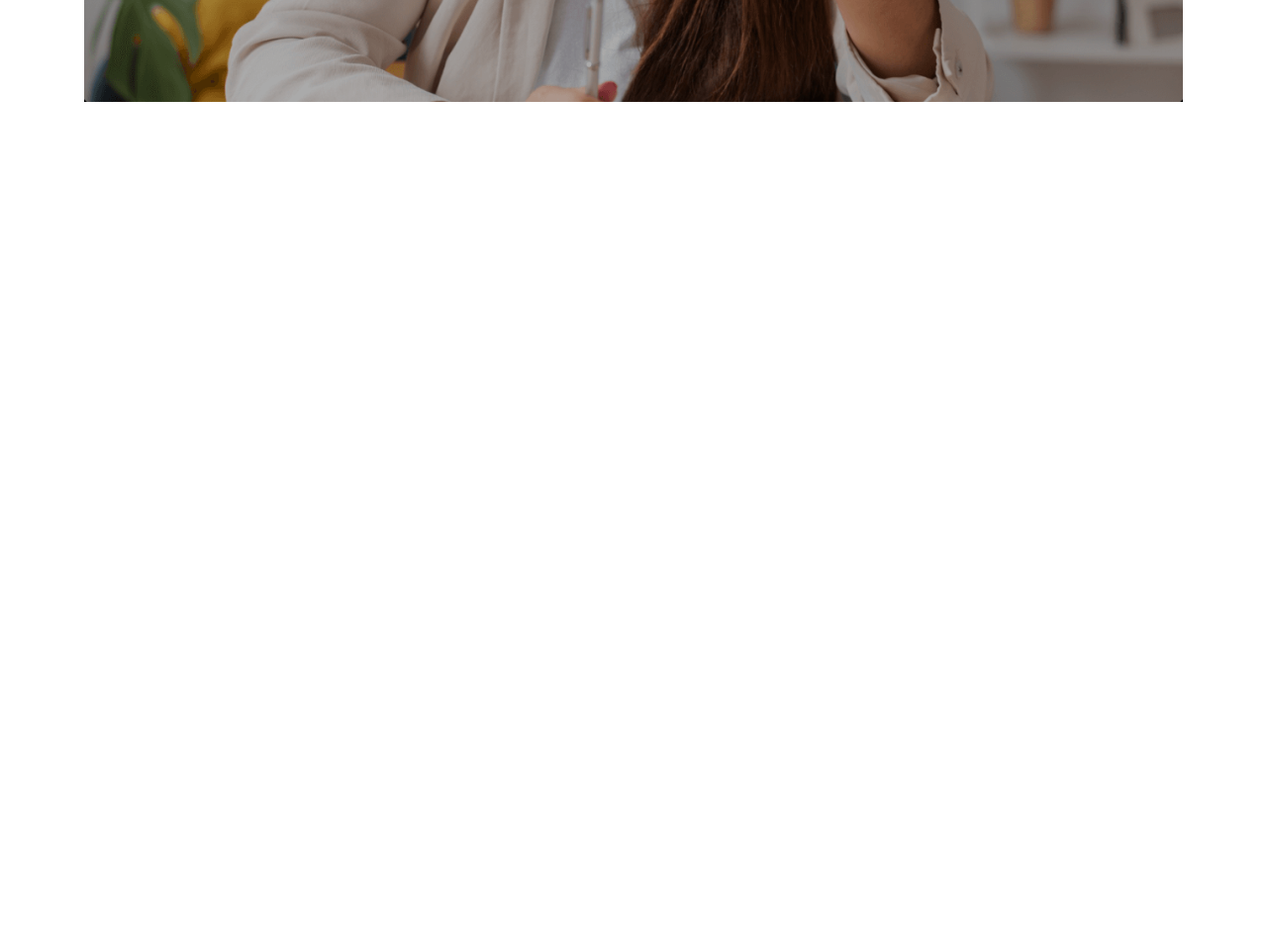
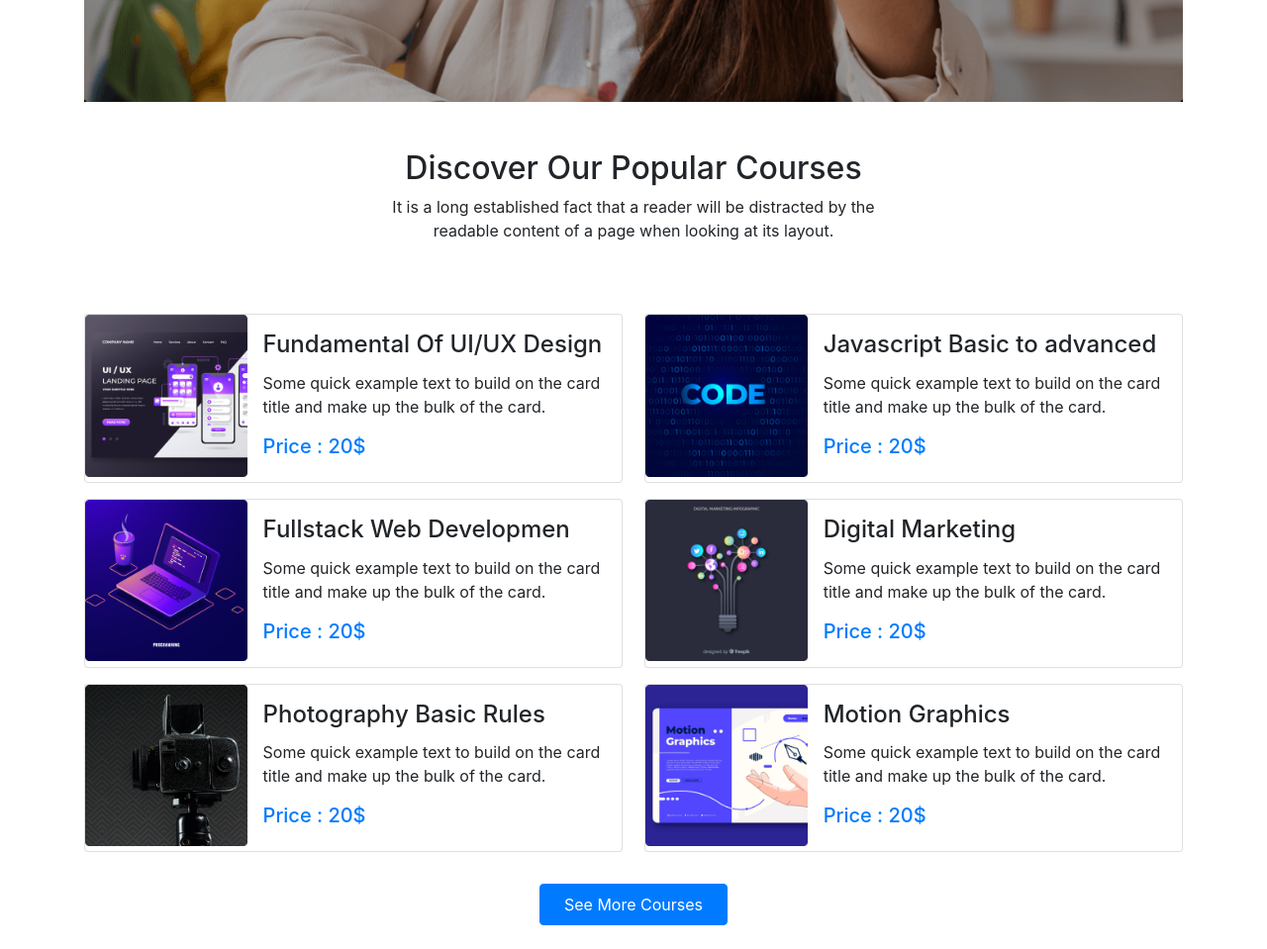
Before and after one commit to SAhmed28/EdTech, a plain HTML site: page index.html in a window 1280 px wide. Shown: the part 542-1501 px from the top of the page at 99% size. Before the commit the page ends 800 px from the top, so only its background shows below. Drawn offline with nearby package versions, Linux system fonts and the light colour scheme.

Commit message:
popular courses section added

```diff
--- a/index.html
+++ b/index.html
@@ -97,7 +97,115 @@
         <!-- slider section ends -->
     </header>
 
+    <main>
+      <!-- popular courses section starts -->
+      <section class="container courses">
+        <div class="row">
+          <div class="col-lg-12 d-flex justify-content-center my-5">
+            <div class="text-center w-50 ">
+              <h2>Discover Our Popular Courses</h2>
+              <p>It is a long established fact that a reader will be distracted by the readable content of a page when looking at its layout.</p>
+            </div>
+          </div>
+        </div>
+        <div class="row">
+          <div class="col-lg-12 col-md-6 ">
+            <div class="cards d-flex justify-content-between">
+              <div class="card my-2">
+                <div class="card-horizontal">
+                    <div class="img-square-wrapper">
+                        <img class="" src="images/course/course-1.png" alt="Card image cap">
+                    </div>
+                    <div class="card-body">
+                        <h4 class="card-title">Fundamental Of UI/UX Design</h4>
+                        <p class="card-text">Some quick example text to build on the card title and make up the bulk of the card.</p>
+                        <h5 class="text-primary">Price : 20$</h5>
+                    </div>
+                </div>
+              </div>
+              <div class="card my-2">
+                <div class="card-horizontal">
+                    <div class="img-square-wrapper">
+                        <img class="" src="images/course/course-2.png" alt="Card image cap">
+                    </div>
+                    <div class="card-body">
+                        <h4 class="card-title">Javascript Basic to advanced</h4>
+                        <p class="card-text">Some quick example text to build on the card title and make up the bulk of the card.</p>
+                        <h5 class="text-primary">Price : 20$</h5>
+                    </div>
+                </div>
+              </div>
+            </div>
+          </div>
+        </div>
+        <div class="row">
+          <div class="col-lg-12 col-md-6 ">
+            <div class="cards d-flex justify-content-between">
+              <div class="card my-2">
+                <div class="card-horizontal">
+                    <div class="img-square-wrapper">
+                        <img class="" src="images/course/course-3.png" alt="Card image cap">
+                    </div>
+                    <div class="card-body">
+                        <h4 class="card-title">Fullstack Web Developmen</h4>
+                        <p class="card-text">Some quick example text to build on the card title and make up the bulk of the card.</p>
+                        <h5 class="text-primary">Price : 20$</h5>
+                    </div>
+                </div>
+              </div>
+              <div class="card my-2">
+                <div class="card-horizontal">
+                    <div class="img-square-wrapper">
+                        <img class="" src="images/course/course-4.png" alt="Card image cap">
+                    </div>
+                    <div class="card-body">
+                        <h4 class="card-title">Digital Marketing</h4>
+                        <p class="card-text">Some quick example text to build on the card title and make up the bulk of the card.</p>
+                        <h5 class="text-primary">Price : 20$</h5>
+                    </div>
+                </div>
+              </div>
+            </div>
+          </div>
+        </div>
+        <div class="row">
+          <div class="col-lg-12 col-md-6 ">
+            <div class="cards d-flex justify-content-between">
+              <div class="card my-2">
+                <div class="card-horizontal">
+                    <div class="img-square-wrapper">
+                        <img class="" src="images/course/course-5.png" alt="Card image cap">
+                    </div>
+                    <div class="card-body">
+                        <h4 class="card-title">Photography Basic Rules</h4>
+                        <p class="card-text">Some quick example text to build on the card title and make up the bulk of the card.</p>
+                        <h5 class="text-primary">Price : 20$</h5>
+                    </div>
+                </div>
+              </div>
+              <div class="card my-2">
+                <div class="card-horizontal">
+                    <div class="img-square-wrapper">
+                        <img class="" src="images/course/course-6.png" alt="Card image cap">
+                    </div>
+                    <div class="card-body">
+                        <h4 class="card-title">Motion Graphics</h4>
+                        <p class="card-text">Some quick example text to build on the card title and make up the bulk of the card.</p>
+                        <h5 class="text-primary">Price : 20$</h5>
+                    </div>
+                </div>
+              </div>
+            </div>
+          </div>
+        </div>
+        <div class="text-center">
+          <a href="#" class="btn btn-primary my-4 px-4 py-2">See More Courses</a>
+        </div>
+      </section>
+      <!-- popular courses section ends -->
 
+
+    </main>
 
     <!-- Optional JavaScript -->
     <!-- jQuery first, then Popper.js, then Bootstrap JS -->
```
